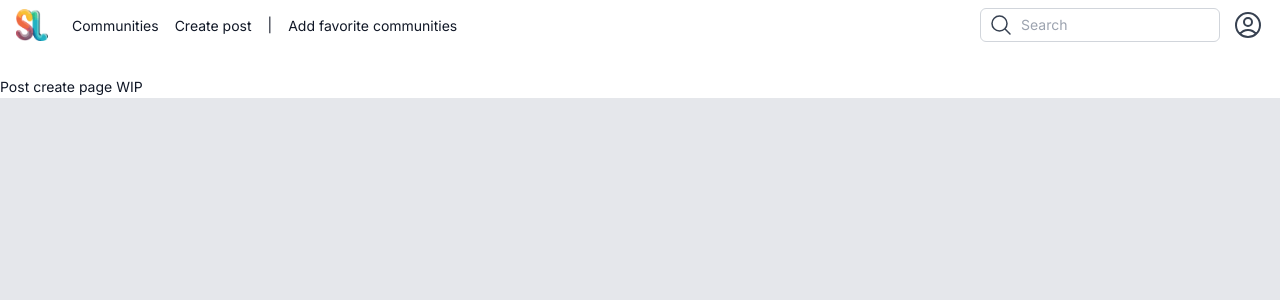
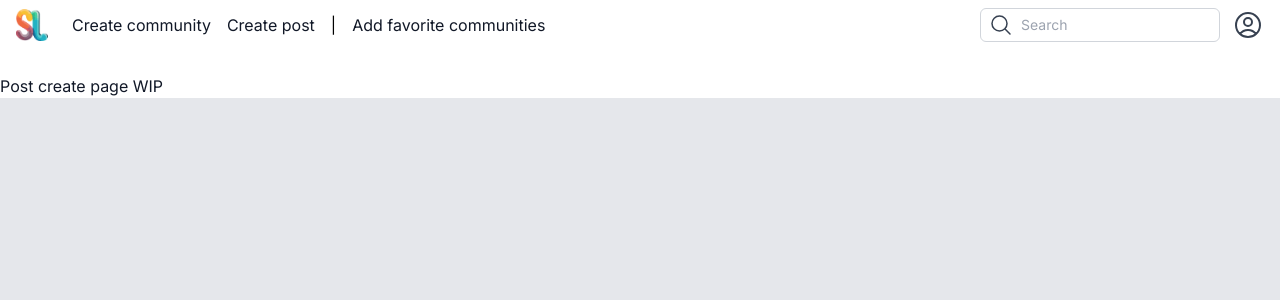
Before and after one commit to sublinks/sublinks-frontend, a Next.js app: page /post in a window 1280 px wide. Shown: the top 300 px of the page. Built offline with nearby package versions, Linux system fonts and the light colour scheme.

Commit message:
Add link components

```diff
--- a/src/components/header/index.tsx
+++ b/src/components/header/index.tsx
@@ -5,10 +5,10 @@ import { MagnifyingGlassIcon, UserCircleIcon } from '@heroicons/react/24/outline
 
 import Icon, { ICON_SIZE } from '../icon';
 import { TextField } from '../input';
-import { BodyTitle } from '../text';
+import { LinkText } from '../text';
 
 const Header = (): React.ReactNode => (
-  <header className="hidden md:flex items-center justify-between py-8 px-8 md:px-16 bg-primary dark:bg-primary-dark z-10">
+  <header className="hidden md:flex items-center justify-between py-8 px-8 md:px-16 bg-primary dark:bg-primary-dark">
     <div className="flex items-center">
       <Link href="/">
         <Image
@@ -22,18 +22,18 @@ const Header = (): React.ReactNode => (
       </Link>
       <div className="flex gap-16 ml-24 items-center">
         <Link href="/communities">
-          <BodyTitle className="text-base">Communities</BodyTitle>
+          <LinkText>Create community</LinkText>
         </Link>
         <Link href="/post">
-          <BodyTitle className="text-base">Create post</BodyTitle>
+          <LinkText>Create post</LinkText>
         </Link>
-        <BodyTitle className="text-base">|</BodyTitle>
+        <span>|</span>
         <Link href="/favorites">
-          <BodyTitle className="text-base">Add favorite communities</BodyTitle>
+          <LinkText className="text-base">Add favorite communities</LinkText>
         </Link>
       </div>
     </div>
-    <div className="flex items-center gap-12 z-10">
+    <div className="flex items-center gap-12">
       <TextField
         type="text"
         name="search"
--- a/tailwind.config.ts
+++ b/tailwind.config.ts
@@ -59,7 +59,11 @@ const config: Config = {
         },
         hover: {
           DEFAULT: '#d1d5db',
-          dark: '#4b5563'
+          dark: '#4b5563',
+          link: {
+            DEFAULT: '#8e4d63',
+            dark: '#f8c234'
+          }
         }
       }
     }
```
Also changed, not shown: src/components/text/index.tsx (+7 -4 lines).
